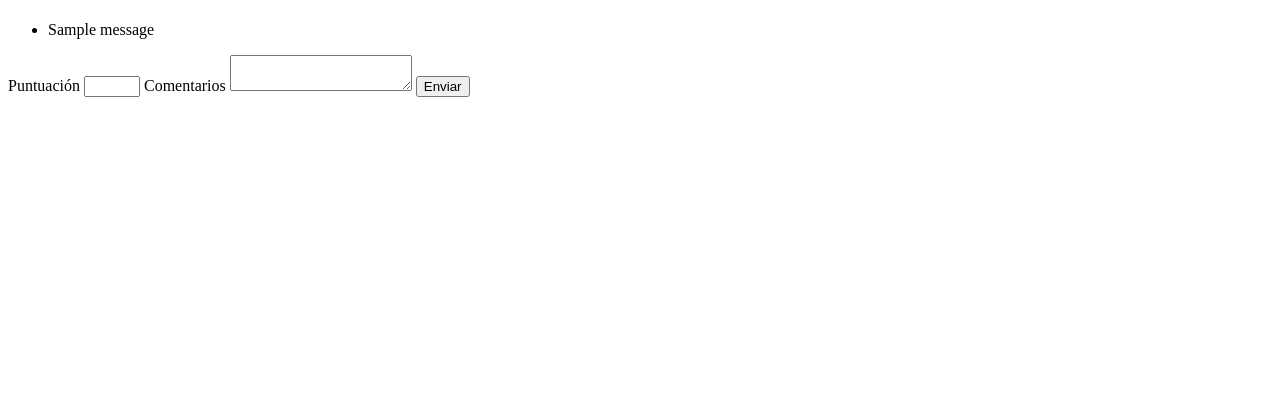
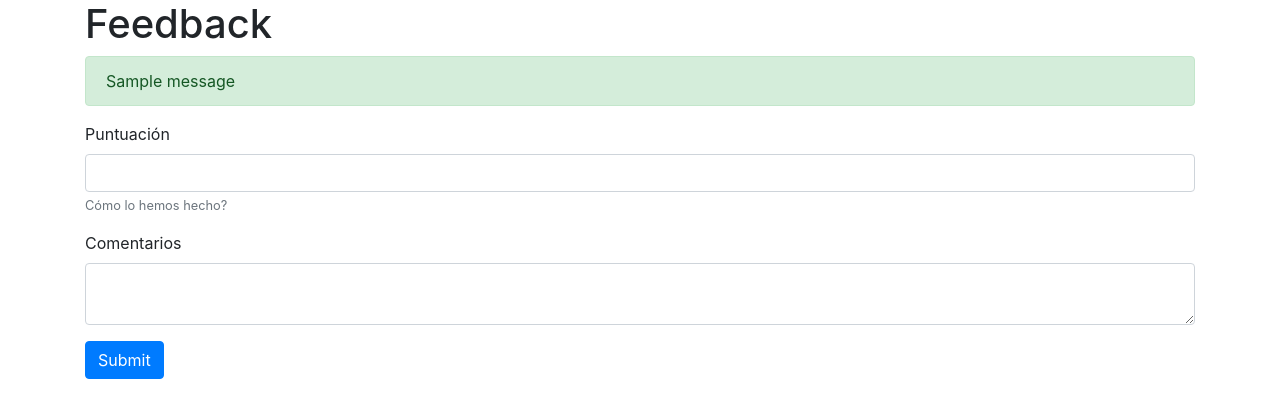
Before and after one commit to TheNeonProject/clientvibe, a Django app: template releases/templates/feedback.html in a window 1280 px wide. Shown: the top 418 px of the page. Run offline with Django 3.2, Linux system fonts and the light colour scheme; the template is opened without the code that fills it, so the values that code supplies are empty; tables that the repository leaves empty hold one stand-in row (values such as "Sample post"); one stand-in notice (Sample message) is shown; some libraries are stand-ins or nearby versions.

Commit message:
Added a bit of style

```diff
--- a/docker-compose.yml
+++ b/docker-compose.yml
@@ -13,7 +13,7 @@ services:
 
   backend:
     build: .
-    image: backend
+    image: clientvibe
     command: sh entrypoint.sh
     environment:
       SECRET_KEY: Local
@@ -29,7 +29,7 @@ services:
       - redis
 
   celery:
-    image: backend
+    image: clientvibe
     command: pipenv run celery -A project worker -l info -E
     environment:
       REDIS_HOST: redis
--- a/releases/templates/feedback.html
+++ b/releases/templates/feedback.html
@@ -1,28 +1,86 @@
 <!DOCTYPE html>
-<html>
-<body>
+<html lang="en">
+  <head>
+    <!-- Required meta tags -->
+    <meta charset="utf-8" />
+    <meta
+      name="viewport"
+      content="width=device-width, initial-scale=1, shrink-to-fit=no"
+    />
 
-<h1></h1>
+    <!-- Bootstrap CSS -->
+    <link
+      rel="stylesheet"
+      href="https://maxcdn.bootstrapcdn.com/bootstrap/4.0.0/css/bootstrap.min.css"
+      integrity="sha384-Gn5384xqQ1aoWXA+058RXPxPg6fy4IWvTNh0E263XmFcJlSAwiGgFAW/dAiS6JXm"
+      crossorigin="anonymous"
+    />
 
-{% if messages %}
-<ul>
-   {% for message in messages %}
-	   <li>{{ message }}</li>
-   {% endfor %}
-</ul>
-{% endif %}
+    <title>Hello, world!</title>
+  </head>
+  <body>
+    <div class="container">
+      <div class="row">
+        <div class="col-sm">
+          <h1>Feedback</h1>
+        </div>
+      </div>
 
-<p>
-    <form method="POST">{% csrf_token %}
-        <label>Puntuación</label>
-        <input name="score" type="number" min="1" max="10" />
+      <div class="row">
+        <div class="col-sm">
+          {% if messages %} {% for message in messages %}
 
-        <label>Comentarios</label>
-        <textarea name="comment"></textarea>
+          <div class="alert alert-success" role="alert">
+            {{ message }}
+          </div>
+          {% endfor %} {% endif %}
+        </div>
+      </div>
 
-        <input type="submit" value="Enviar">
-    </form>
-</p>
+      <div class="row">
+        <div class="col-sm">
+          <form method="POST">
+            {% csrf_token %}
+            <div class="form-group">
+              <label>Puntuación</label>
+              <input
+                name="score"
+                class="form-control"
+                type="number"
+                min="1"
+                max="10"
+              />
+              <small id="emailHelp" class="form-text text-muted"
+                >Cómo lo hemos hecho?</small
+              >
+            </div>
+            <div class="form-group">
+              <label>Comentarios</label>
+              <textarea class="form-control" name="comment"></textarea>
+            </div>
 
-</body>
+            <button type="submit" class="btn btn-primary">Submit</button>
+          </form>
+        </div>
+      </div>
+    </div>
+
+    <!-- Optional JavaScript -->
+    <!-- jQuery first, then Popper.js, then Bootstrap JS -->
+    <script
+      src="https://code.jquery.com/jquery-3.2.1.slim.min.js"
+      integrity="sha384-KJ3o2DKtIkvYIK3UENzmM7KCkRr/rE9/Qpg6aAZGJwFDMVNA/GpGFF93hXpG5KkN"
+      crossorigin="anonymous"
+    ></script>
+    <script
+      src="https://cdnjs.cloudflare.com/ajax/libs/popper.js/1.12.9/umd/popper.min.js"
+      integrity="sha384-ApNbgh9B+Y1QKtv3Rn7W3mgPxhU9K/ScQsAP7hUibX39j7fakFPskvXusvfa0b4Q"
+      crossorigin="anonymous"
+    ></script>
+    <script
+      src="https://maxcdn.bootstrapcdn.com/bootstrap/4.0.0/js/bootstrap.min.js"
+      integrity="sha384-JZR6Spejh4U02d8jOt6vLEHfe/JQGiRRSQQxSfFWpi1MquVdAyjUar5+76PVCmYl"
+      crossorigin="anonymous"
+    ></script>
+  </body>
 </html>
```
